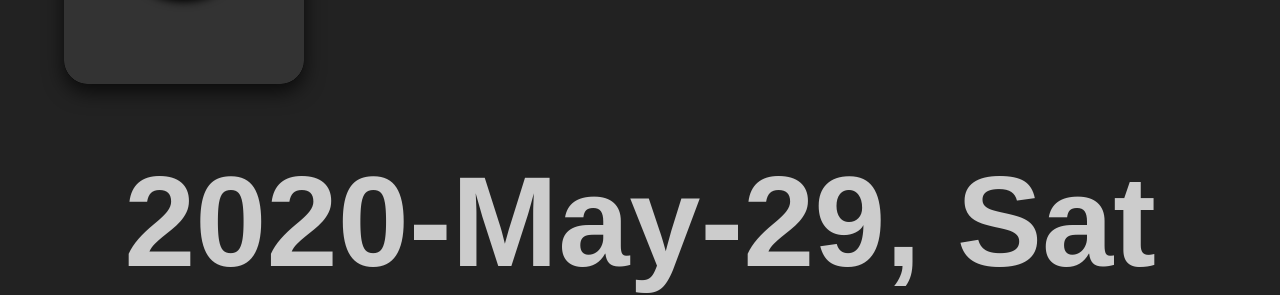
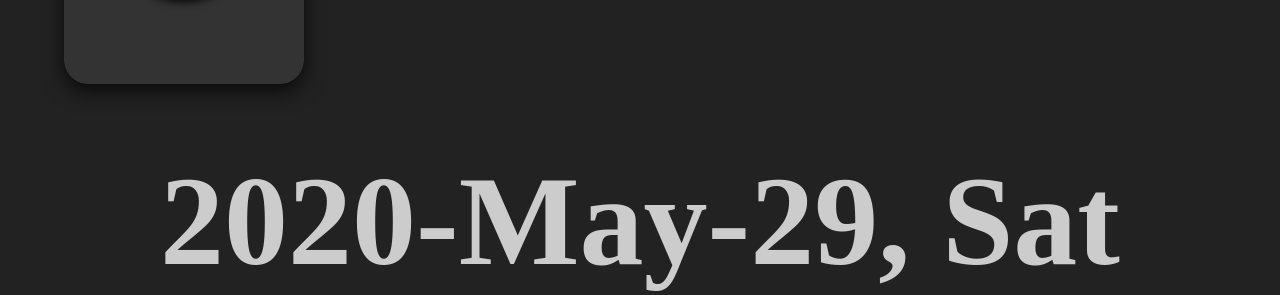
Before and after one commit to Zyjacya-In-love/flipclock-webpage, a plain HTML site: page index.html in a window 1280 px wide. Shown: the part 740-1035 px from the top of the page. Drawn offline with Linux system fonts and the light colour scheme.

Commit message:
alter h1 font-family: "Microsoft YaHei"

```diff
--- a/css/style.css
+++ b/css/style.css
@@ -28,8 +28,9 @@ body
     /*color: #ffffff;*/
 }
 h1 {
-    /*font-weight: bold;*/
-    font-family: sans-serif, Times, TimesNR, 'New Century Schoolbook', Georgia, 'New York', serif;
+    font-family: "Microsoft YaHei";
+    /*font-family: "Helvetica Neue", Helvetica, sans-serif;*/
+    /*font-family: sans-serif, Times, TimesNR, 'New Century Schoolbook', Georgia, 'New York', serif;*/
     color: #ccc;
 	text-align:center;
 	zoom: 4;
```
